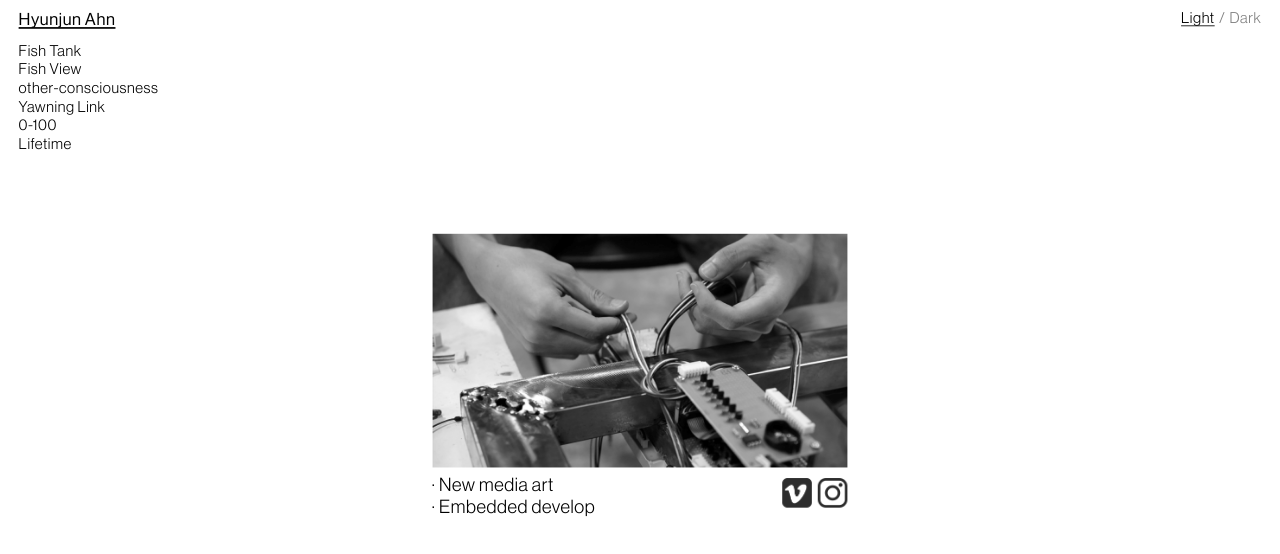
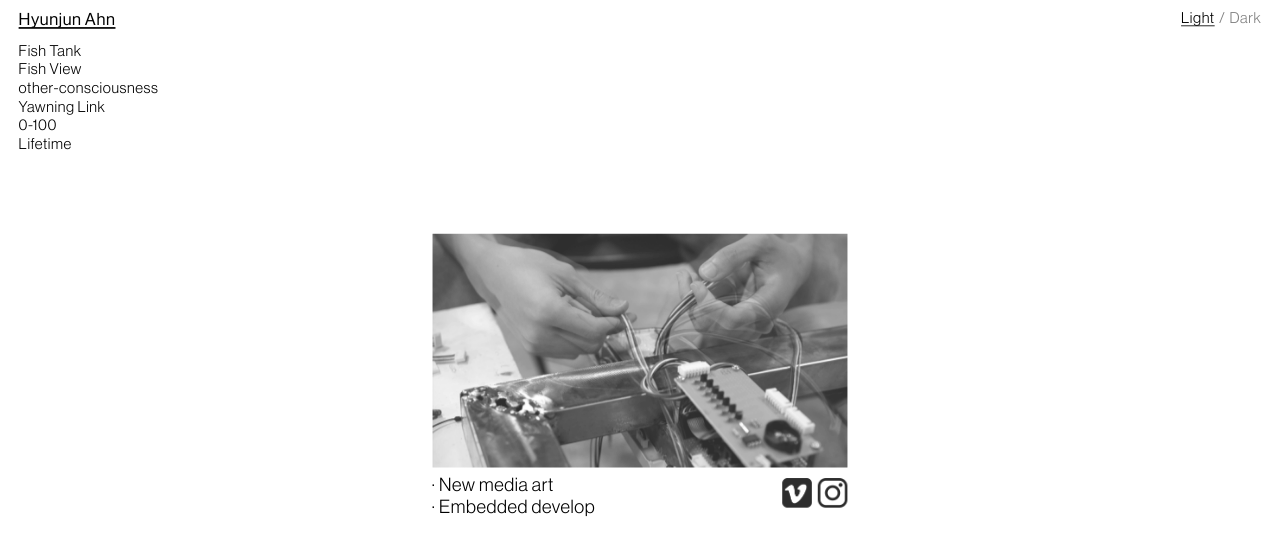
Before and after one commit to thisnicework/hyunjunahn, a React (Vite) app: page / in a window 1280 px wide. Both pictures are taken after a click on the element "Hyunjun Ahn". Shown: the top 554 px of the page. Built offline with nearby package versions, Linux system fonts and the light colour scheme.

Commit message:
Fix profile animation network spam: use CSS Grid layering and opacity toggle

```diff
--- a/src/App.css
+++ b/src/App.css
@@ -118,8 +118,15 @@ body {
   transform: translate(-50%, -50%);
 }
 
+.profile-image-wrapper {
+  display: grid;
+  place-items: center;
+}
+
 .profile-image {
+  grid-area: 1 / 1;
   width: 490px;
+  transition: opacity 0.15s ease-in-out;
 }
 
 .profile-info {
@@ -373,11 +380,18 @@ html.dark-mode .social-icon {
     box-sizing: border-box;
   }
 
+  .profile-image-wrapper {
+    display: grid;
+    place-items: center;
+    width: 80vw;
+    margin-bottom: 12px;
+  }
+
   .profile-image {
+    grid-area: 1 / 1;
     width: 80vw;
     max-width: 80vw;
     height: auto;
-    margin-bottom: 12px;
   }
 
   .profile-info {
--- a/src/App.tsx
+++ b/src/App.tsx
@@ -54,7 +54,20 @@ const GoldfishSVG = () => (
 
 const ProfileContent = ({ imgCount }: { imgCount: number }) => (
   <div id="hyunjunahn" className="profile-container">
-    <img src={`/image/profile${imgCount}.jpg`} alt="Profile" className="profile-image" />
+    <div className="profile-image-wrapper">
+      <img
+        src="/image/profile1.jpg"
+        alt="Profile"
+        className="profile-image"
+        style={{ opacity: imgCount === 1 ? 1 : 0 }}
+      />
+      <img
+        src="/image/profile2.jpg"
+        alt="Profile"
+        className="profile-image secondary"
+        style={{ opacity: imgCount === 2 ? 1 : 0 }}
+      />
+    </div>
     <div className="profile-info">
       <p>{"\u00b7"}{"\u2006"}New media art<br />{"\u00b7"}{"\u2006"}Embedded develop</p>
       <div id="link">
```
